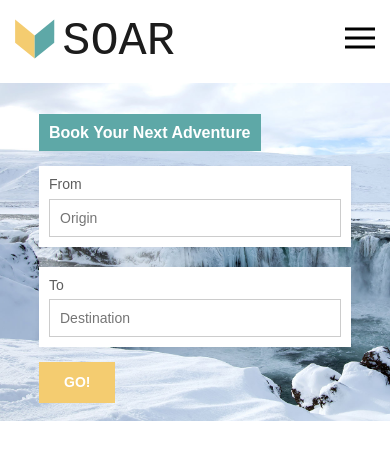
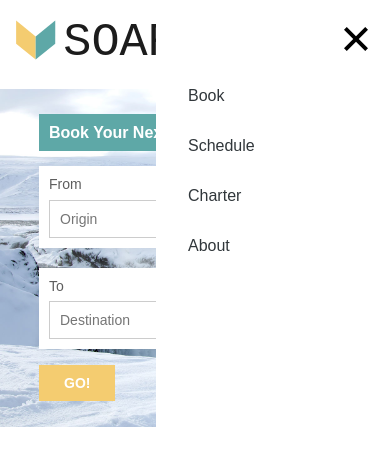
Before and after one commit to 96LLeGend/SOAR-Airline, a plain HTML site: page index.html in a window 390 px wide. Both pictures are taken after a click on the link 360 px from the left and 32 px from the top of the page. Shown: the top 466 px of the page. Drawn offline with nearby package versions, Linux system fonts and the light colour scheme; a web font is replaced by a local one.

Commit message:
done mobile side nav bar

```diff
--- a/css/main.css
+++ b/css/main.css
@@ -1,4 +1,9 @@
 @import url('https://fonts.googleapis.com/css?family=Andada');
+
+.hide-mobile{
+  display: none;
+}
+
 body {
   margin: 0;
   font-family: 'Andada', sans-serif;
@@ -10,16 +15,16 @@ ul {
   padding: 0;
 }
 
+a {
+  outline: 0; /*Remove the dot line from outside after click*/
+}
+
 .mainContainer{
   max-width: 1920px;
 }
 
 .logo{
   width: 160px;
-}
-
-.hide-mobile{
-  display: none;
 }
 
 header{
@@ -107,17 +112,21 @@ header{
   padding: 10px 10px 10px 10px;
   border: 1px solid #cccccc;
   overflow: visible;
-  width: calc(100% - 20px);
+  width: calc(100% - 40px);
   margin: -15px 10px 10px 10px;
   font-size: 14px;
 }
 
 .goButton{
-  border: 0px;
+  border: 0; /*Remove the dot line from outside before click*/
   padding: 10px 25px 10px 25px;
   font-size: 14px;
   font-weight: 600;
   background-color: #f4cc70
+}
+
+.goButton::-moz-focus-inner {
+  border: 0; /*Remove the dot line from outside after click*/
 }
 
 .goButton:active{
@@ -128,3 +137,57 @@ header{
 .goButton:hover{
   background-color: #5EA8A7;
 }
+
+/*Manu in mobile version*/
+nav ul{
+  position: fixed; /*always at the same place even scoll*/
+  width: 0; /*Javascript will change this*/
+  top: 0;
+  right: 0px;
+  text-align:left;
+  background: rgba(255, 255, 255, 1);
+  height: 100%;
+  z-index: 5; /*high z-index to bring it all the way to the top*/
+  padding-top: 3em;
+  transition: 0.5s;
+}
+
+nav ul li a{
+  color: rgb(49,55,59);
+  text-decoration: none;
+  display: block;
+  width: 100%;
+  padding: 1em 2em;
+  background-color: #ffffff;
+  font-size: 16px;
+}
+
+nav ul li a:hover{
+  color: #ffffff;
+  background-color: #5EA8A7;
+}
+
+nav ul li a:active{
+  color: #ffffff;
+  background-color: #5EA8A7;
+}
+
+.exit-btn{
+  margin-bottom: 1em;
+  margin-top: -1.3em;
+  text-align: right;
+  padding: 0 1.4em;
+}
+
+.exit-btn img{
+  width: 24px;
+  cursor: pointer;
+}
+
+
+/*For responsive web design*/
+@media only screen and (max-width: 600px){
+  /*Anything smaller than 600px(e.g. a phone) apply these rule*/
+
+
+}
--- a/index.html
+++ b/index.html
@@ -5,7 +5,6 @@
     <meta name="viewport" content="width=device-width, initial-scale=1">
     <title>SOAR | To Iceland and more</title>
     <link rel="icon" type="image/ico" href="img/logoOnly.svg" />
-    <link rel="stylesheet" href="https://www.w3schools.com/w3css/4/w3.css">
     <link rel="stylesheet" href="css/main.css">
   </head>
   <body>
@@ -18,8 +17,10 @@
           <a href="#" class="hide-desktop">
             <img src="img/ham.svg" alt="toggle menu" class="toggleMenu" id="toggleMenu">
           </a>
-          <ul class="hide-mobile">
-            <li><img src="img/close.svg" class="exit-btn hide-desktop" alt="exit menu"></li>
+          <ul id="nav">
+            <li class="exit-btn hide-desktop" id="exit">
+              <img src="img/close.svg" alt="exit menu">
+            </li>
             <li><a href="#">Book</a></li>
             <li><a href="#">Schedule</a></li>
             <li><a href="#">Charter</a></li>
@@ -50,9 +51,6 @@
       </div>
     </div>
 
-    <script>
-      function go(){
-      }
-    </script>
+    <script src="js/main.js"></script>
   </body>
 </html>
--- /dev/null
+++ b/js/main.js
@@ -0,0 +1,18 @@
+//Script for toggle menu
+var menu = document.getElementById('toggleMenu');
+var nav = document.getElementById('nav');
+var exit = document.getElementById('exit');
+
+menu.addEventListener('click', function(e){
+  nav.style.width = "60%";
+  e.proventDefault();
+})
+
+exit.addEventListener('click', function(e){
+  nav.style.width = "0px";
+  e.proventDefault();
+})
+
+function go(){
+
+}
```
